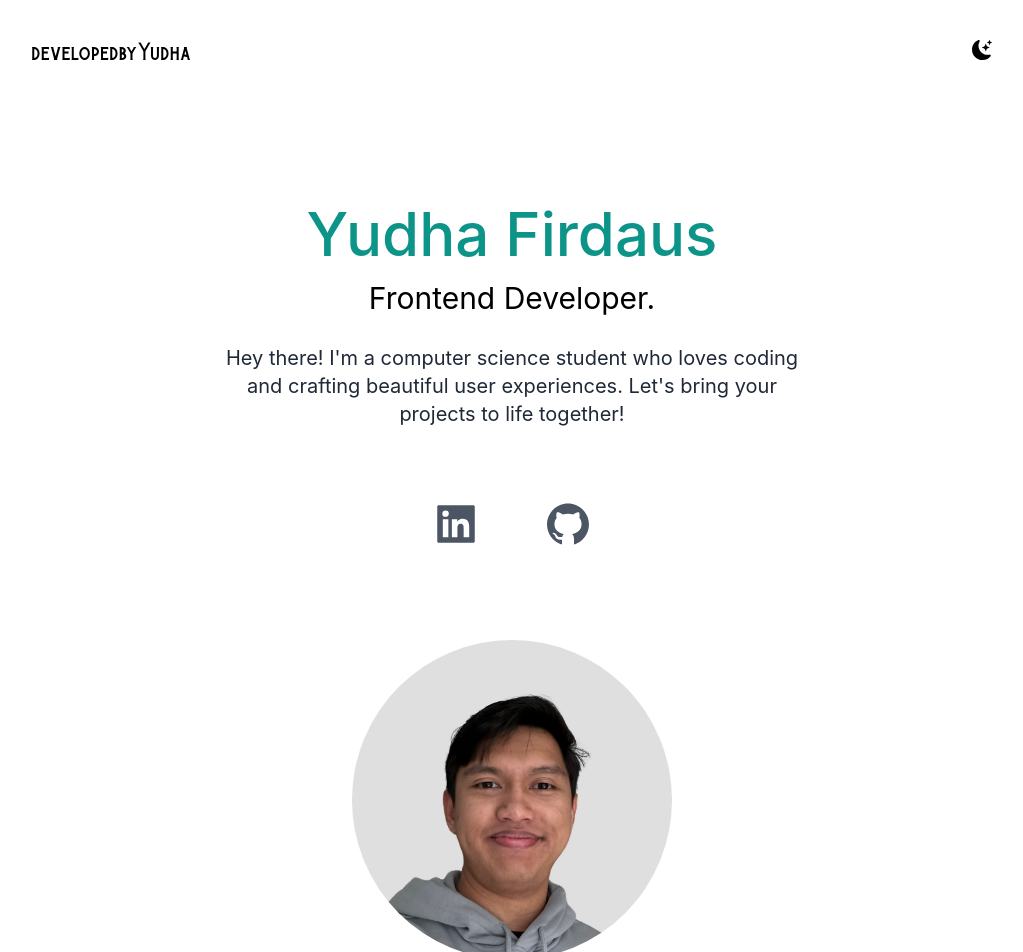
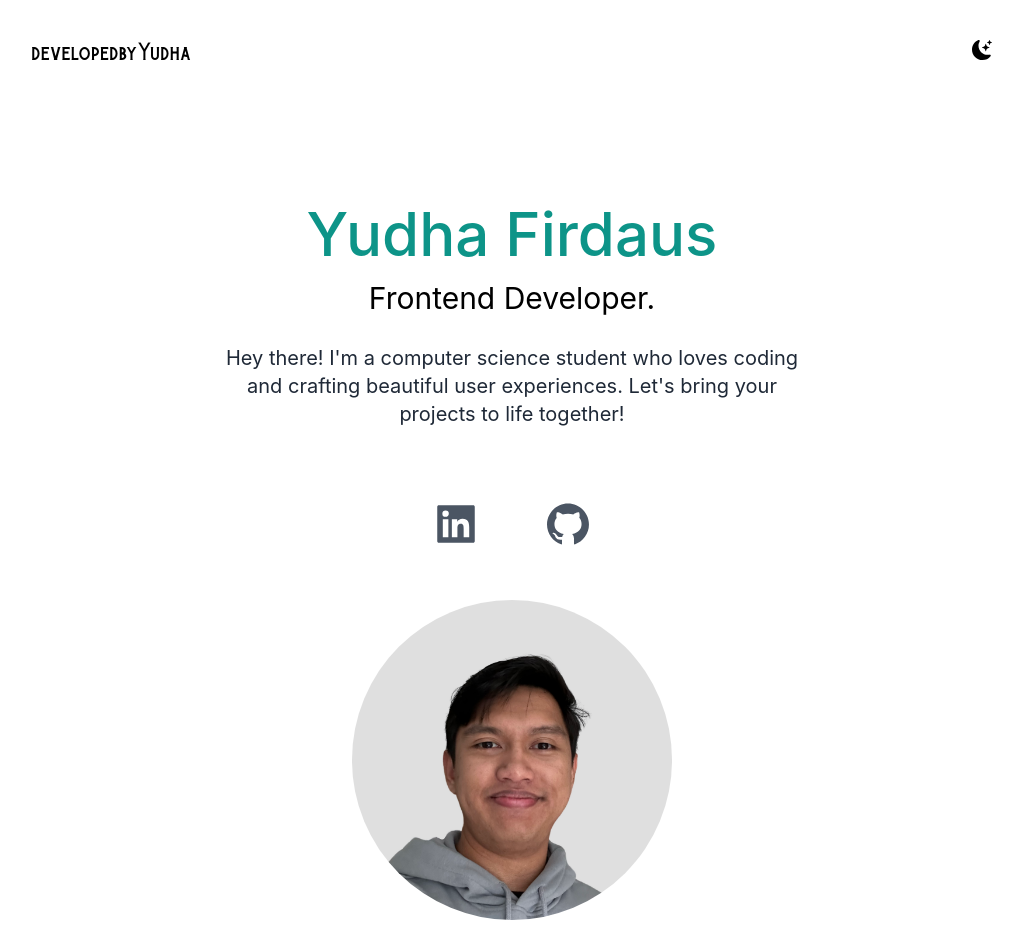
Before and after one commit to yhfrds/react-portfolio, a Next.js app: page / in a window 1280 px wide. Shown: the top 952 px of the page, without its empty margins (128-1151 px from the left). Built offline with nearby package versions, Linux system fonts and the light colour scheme.

Commit message:
resize image

```diff
--- a/pages/index.js
+++ b/pages/index.js
@@ -58,7 +58,7 @@ export default function Home() {
           </div>
 
           {/* mx auto will center it */}
-          <div className="relative mx-auto bg-gradient-to-b from-teal-500 rounded-full sm:w-80 w-50 sm:h-80 h-50 mt-20 overflow-hidden">
+          <div className="relative mx-auto bg-gradient-to-b from-teal-500 rounded-full sm:w-80 w-40 sm:h-80 h-40 my-10 overflow-hidden">
             <Image src={yudhaImage} className="object-cover" />
           </div>
         </section>
```
